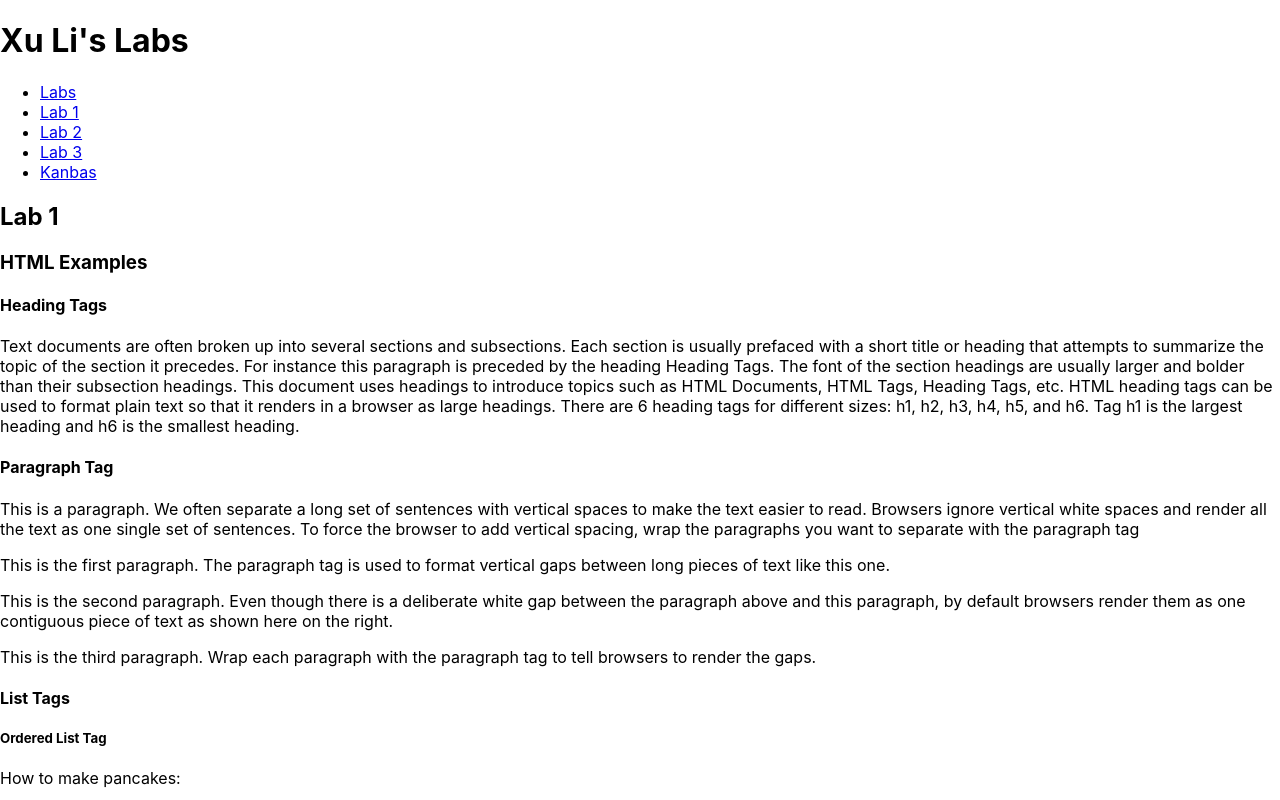
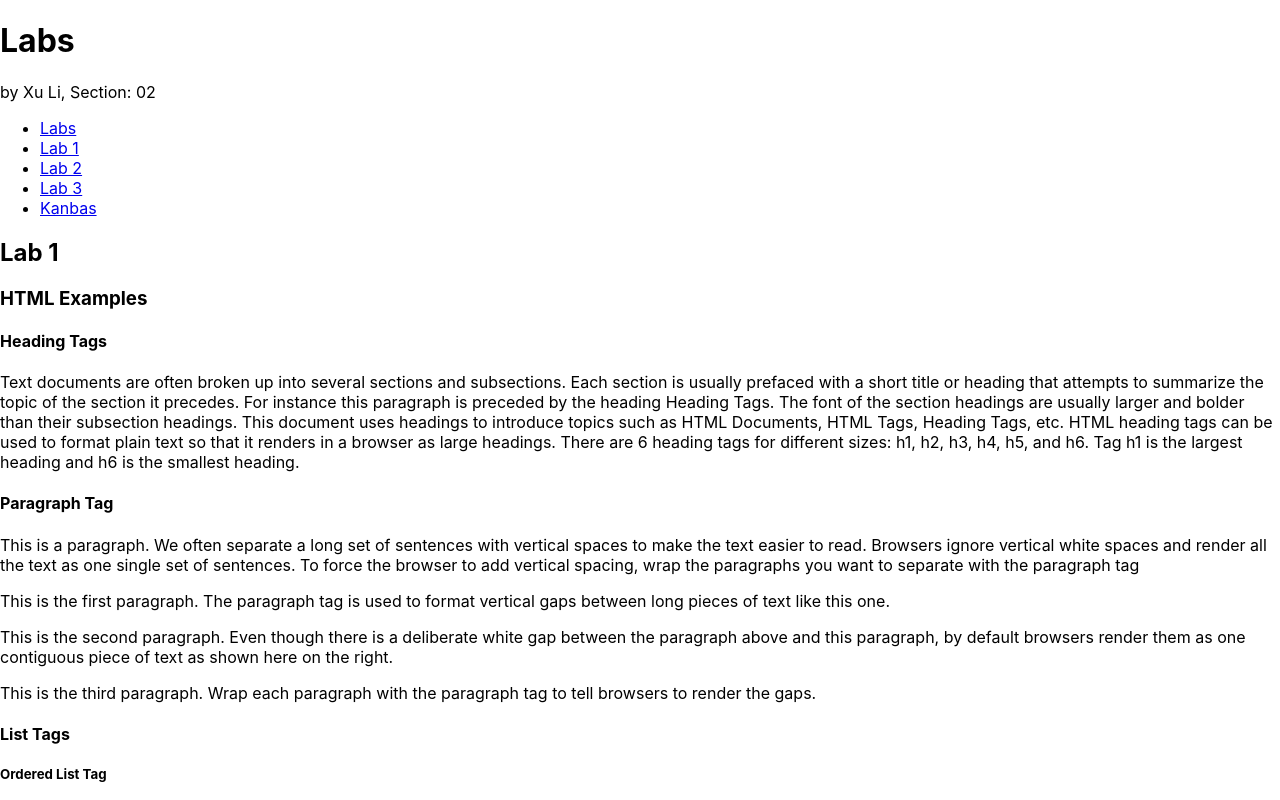
Before and after one commit to Ninesay725/kanbas-react-web-app, a React (Create React App) app: page /Dashboard#/Labs/Lab1 in a window 1280 px wide. Shown: the top 800 px of the page. Built offline with nearby package versions, Linux system fonts and the light colour scheme.

Commit message:
added section info

```diff
--- a/src/Labs/index.tsx
+++ b/src/Labs/index.tsx
@@ -1,4 +1,3 @@
-// Xu Li
 import Lab1 from "./Lab1";
 import Lab2 from "./Lab2";
 import Lab3 from "./Lab3";
@@ -8,7 +7,8 @@ import { Route, Routes, Navigate } from "react-router";
 export default function Labs() {
     return (
         <div>
-            <h1>Xu Li's Labs</h1>
+            <h1>Labs</h1>
+            by Xu Li, Section: 02
             <TOC />
             <Routes>
                 <Route path="/" element={<Navigate to="Lab1" />} />
```
